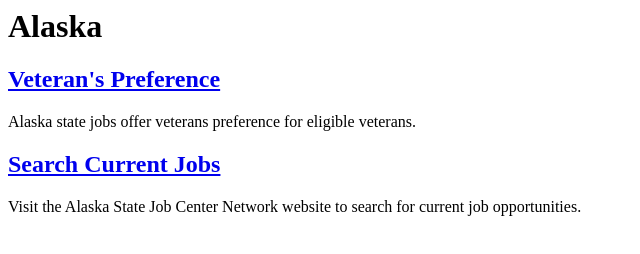
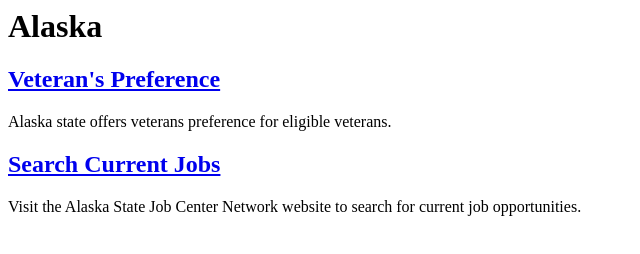
Before and after one commit to civilservicevets/civilservicevets.github.io, a plain HTML site: page alaska.html in a window 1280 px wide. Shown: the full height of the page, 0-640 px from the left. Drawn offline with Linux system fonts and the light colour scheme.

Commit message:
Update alaska.html

```diff
--- a/alaska.html
+++ b/alaska.html
@@ -5,7 +5,7 @@
 <body>
 <h1>Alaska</h1>
 <h2><a href="https://codes.findlaw.com/ak/title-39-public-officers-and-employees/ak-st-sect-39-25-159/">Veteran's Preference</a></h2>
-<p>Alaska state jobs offer veterans preference for eligible veterans.</p>
+<p>Alaska state offers veterans preference for eligible veterans.</p>
 <h2><a href="https://www.governmentjobs.com/careers/alaska">Search Current Jobs</a></h2>
 <p>Visit the Alaska State Job Center Network website to search for current job opportunities.</p>
 </body>
```
